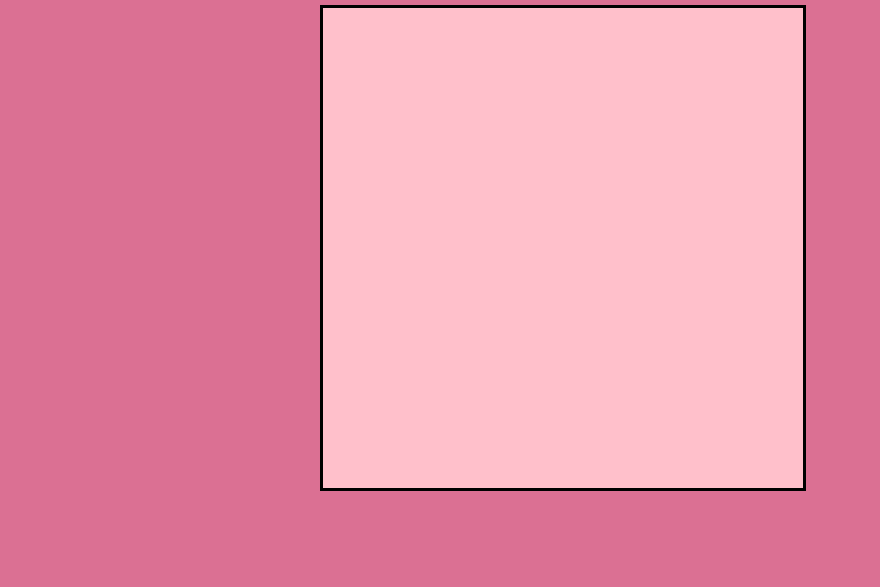
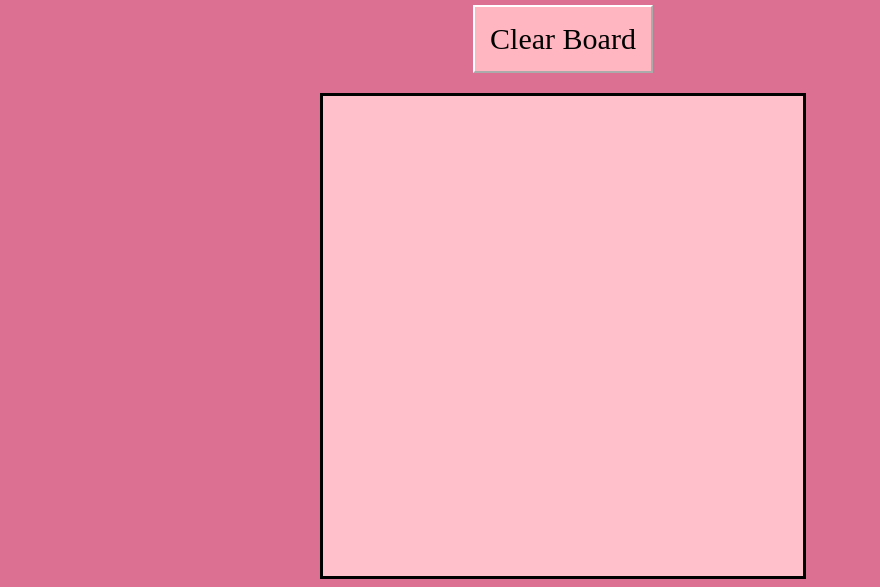
Before and after one commit to melxincognito/etch-a-sketch, a plain HTML site: page index.html in a window 1280 px wide. Shown: the part 252-839 px from the top of the page, without its empty margins (77-957 px from the left). Before the commit the page ends 800 px from the top, so only its background shows below. Drawn offline with Linux system fonts and the light colour scheme; a web font is replaced by a local one.

Commit message:
clear board button

```diff
--- a/index.html
+++ b/index.html
@@ -9,6 +9,8 @@
     <body>
         <h1>🎨 etch - a - sketch 🎨</h1>
         <p> color </p>
+        <button id='clearBoard'>Clear Board</button>
+
         <div class="grid" id="grid">
         </div>
 
--- a/script.js
+++ b/script.js
@@ -1,3 +1,4 @@
+
 
 for(x=0; x<= 255; x++) {
     var square = document.createElement('div');
@@ -11,5 +12,17 @@ for(x=0; x<= 255; x++) {
 }
 
 function changeColor(e) {
-    e.target.style.backgroundColor = 'black';
+    e.target.style.backgroundColor = 'lightyellow';
 }
+
+
+function clear() {
+    window.location.reload();
+
+}
+
+const clearBoard = document.getElementById('clearBoard');
+
+clearBoard.addEventListener('click', () => {
+    clear();
+});
--- a/stylesheet.css
+++ b/stylesheet.css
@@ -24,6 +24,18 @@ p{
     font-size: 50px
 }
 
+button {
+    font-family: Allison;
+    font-size: 30px;
+    padding: 15px;
+    justify-content: center;
+    align-items: center;
+    display: flex;
+    margin: 20px auto;
+    background-color: lightpink;
+    border-color: white;
+}
+
 .grid {
     display: grid;
     grid-template-columns: repeat(16, 1fr);
@@ -33,5 +45,6 @@ p{
     border: solid;
 }
 
+
 /** targeted the block class I created for the divs from the javascript file **/
 .block { background-color: pink}
```
